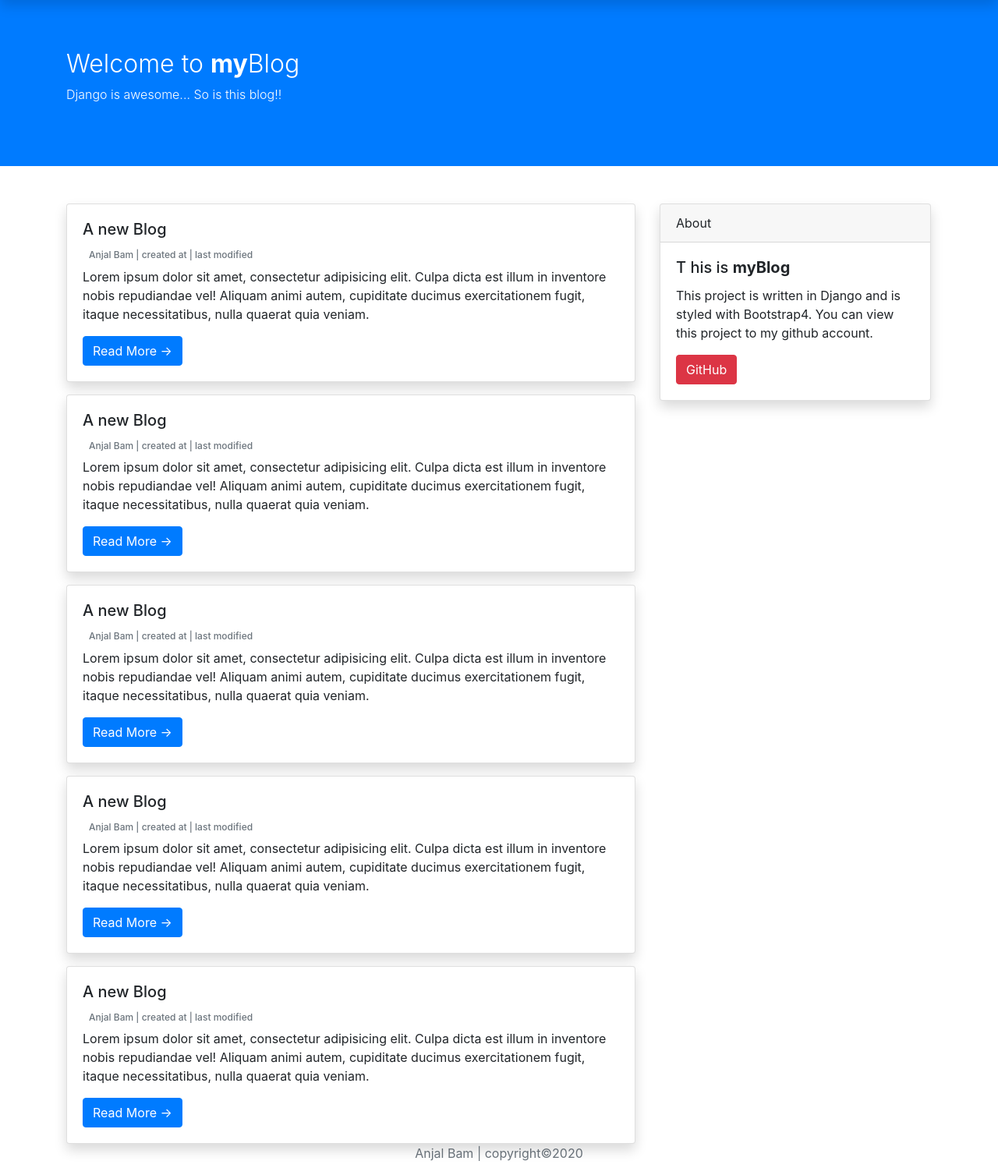
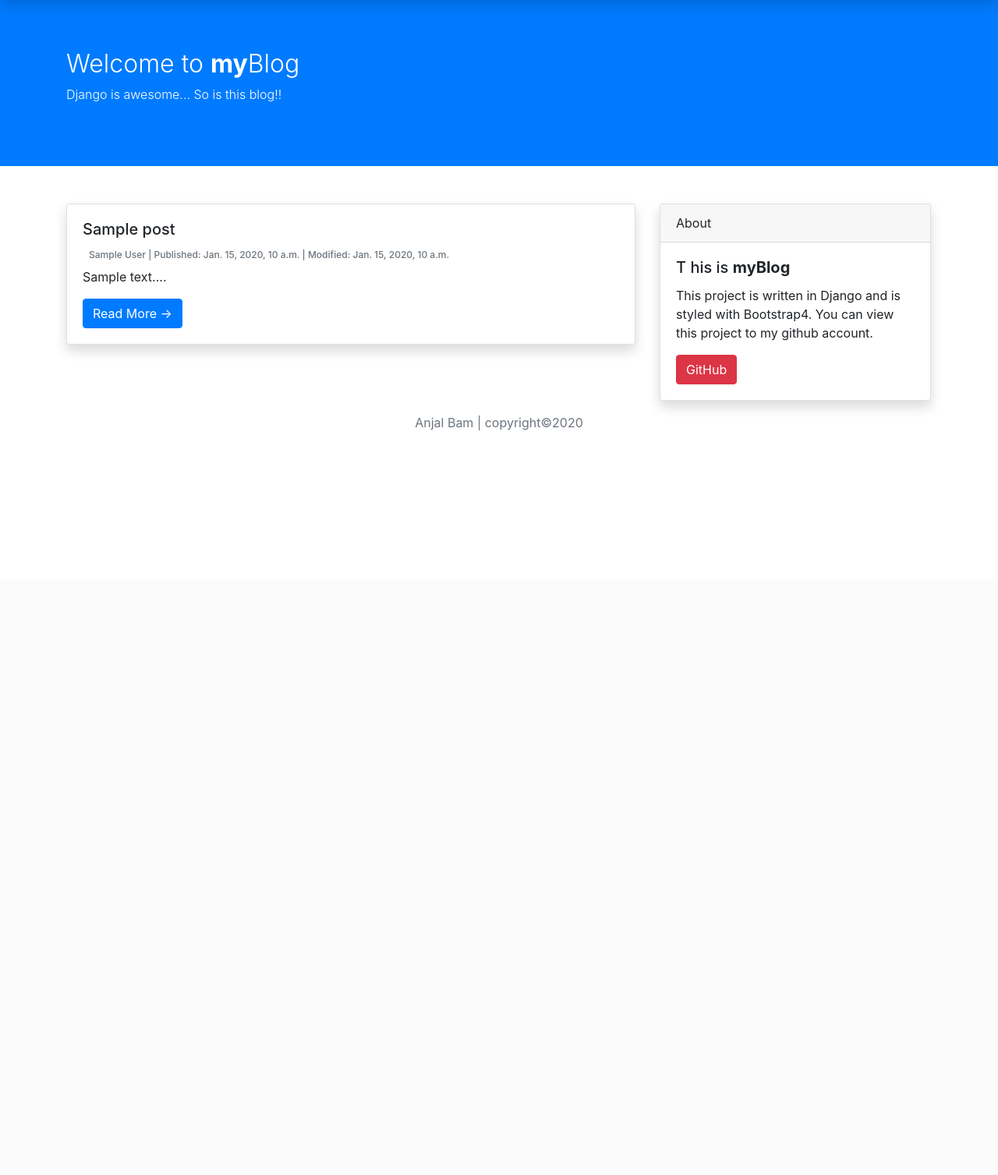
Before and after one commit to AnjalBam/myblog_django_iw_assignment, a Django app: template blog/templates/blog/index.html in a window 1280 px wide. Shown: the part 57-1564 px from the top of the page at 78% size. After the commit the page ends 609 px from the top, so only its background shows below. Run offline with Django 3.2, Linux system fonts and the light colour scheme; the template is opened without the code that fills it: most values are stand-ins (such as "Sample title", 1, 10 or a date in 2020); some libraries are stand-ins or nearby versions.

Commit message:
dynamic data from databse rendered in the homepage

```diff
--- a/blog/templates/blog/index.html
+++ b/blog/templates/blog/index.html
@@ -14,95 +14,21 @@
       <div class="row">
         <div class="col-md-8 col-sm-12blog-wrapper">
 
+          {% for post in posts %}
             <div class="card shadow mt-3">
               <div class="card-body">
-              <h5 class="card-title">A new Blog</h5>
-              <h6 class="card-subtitle text-muted p-2 detail">Anjal Bam |
-                created at |
-                last
-                modified</h6>
+                <h5 class="card-title">{{ post.title }}</h5>
+                <h6 class="card-subtitle text-muted p-2 detail">
+                  {{ post.author }} |
+                  Published: {{ post.published_at }} |
+                  Modified: {{ post.modified_at }}</h6>
                 <p class="card-text">
-                Lorem ipsum dolor sit amet, consectetur
-                adipisicing elit. Culpa dicta est illum in inventore nobis
-                repudiandae vel! Aliquam animi autem, cupiditate ducimus
-                exercitationem fugit, itaque necessitatibus,
-                nulla quaerat quia veniam.
+                  {{ post.content | slice:':200' }}...
                 </p>
                 <a href="#" class="btn btn-primary">Read More &rarr;</a>
               </div>
             </div>
-
-          <div class="card shadow mt-3">
-            <div class="card-body">
-              <h5 class="card-title">A new Blog</h5>
-              <h6 class="card-subtitle text-muted p-2 detail">Anjal Bam |
-                created at |
-                last
-                modified</h6>
-              <p class="card-text">
-                Lorem ipsum dolor sit amet, consectetur
-                adipisicing elit. Culpa dicta est illum in inventore nobis
-                repudiandae vel! Aliquam animi autem, cupiditate ducimus
-                exercitationem fugit, itaque necessitatibus,
-                nulla quaerat quia veniam.
-              </p>
-              <a href="#" class="btn btn-primary">Read More &rarr;</a>
-            </div>
-          </div>
-
-          <div class="card shadow mt-3">
-            <div class="card-body">
-              <h5 class="card-title">A new Blog</h5>
-              <h6 class="card-subtitle text-muted p-2 detail">Anjal Bam |
-                created at |
-                last
-                modified</h6>
-              <p class="card-text">
-                Lorem ipsum dolor sit amet, consectetur
-                adipisicing elit. Culpa dicta est illum in inventore nobis
-                repudiandae vel! Aliquam animi autem, cupiditate ducimus
-                exercitationem fugit, itaque necessitatibus,
-                nulla quaerat quia veniam.
-              </p>
-              <a href="#" class="btn btn-primary">Read More &rarr;</a>
-            </div>
-          </div>
-
-          <div class="card shadow mt-3">
-            <div class="card-body">
-              <h5 class="card-title">A new Blog</h5>
-              <h6 class="card-subtitle text-muted p-2 detail">Anjal Bam |
-                created at |
-                last
-                modified</h6>
-              <p class="card-text">
-                Lorem ipsum dolor sit amet, consectetur
-                adipisicing elit. Culpa dicta est illum in inventore nobis
-                repudiandae vel! Aliquam animi autem, cupiditate ducimus
-                exercitationem fugit, itaque necessitatibus,
-                nulla quaerat quia veniam.
-              </p>
-              <a href="#" class="btn btn-primary">Read More &rarr;</a>
-            </div>
-          </div>
-
-          <div class="card shadow mt-3">
-            <div class="card-body">
-              <h5 class="card-title">A new Blog</h5>
-              <h6 class="card-subtitle text-muted p-2 detail">Anjal Bam |
-                created at |
-                last
-                modified</h6>
-              <p class="card-text">
-                Lorem ipsum dolor sit amet, consectetur
-                adipisicing elit. Culpa dicta est illum in inventore nobis
-                repudiandae vel! Aliquam animi autem, cupiditate ducimus
-                exercitationem fugit, itaque necessitatibus,
-                nulla quaerat quia veniam.
-              </p>
-              <a href="#" class="btn btn-primary">Read More &rarr;</a>
-            </div>
-          </div>
+          {% endfor %}
 
         </div>
 
--- a/blog/views.py
+++ b/blog/views.py
@@ -8,5 +8,5 @@ from .models import Author, BlogPost
 def home_view(request):
     posts = get_list_or_404(BlogPost)
     print(posts)
-    context = {}
+    context = {'posts': posts}
     return render(request, 'blog/index.html', context=context)
```
Lines whose indentation alone changed are shown as unchanged.
